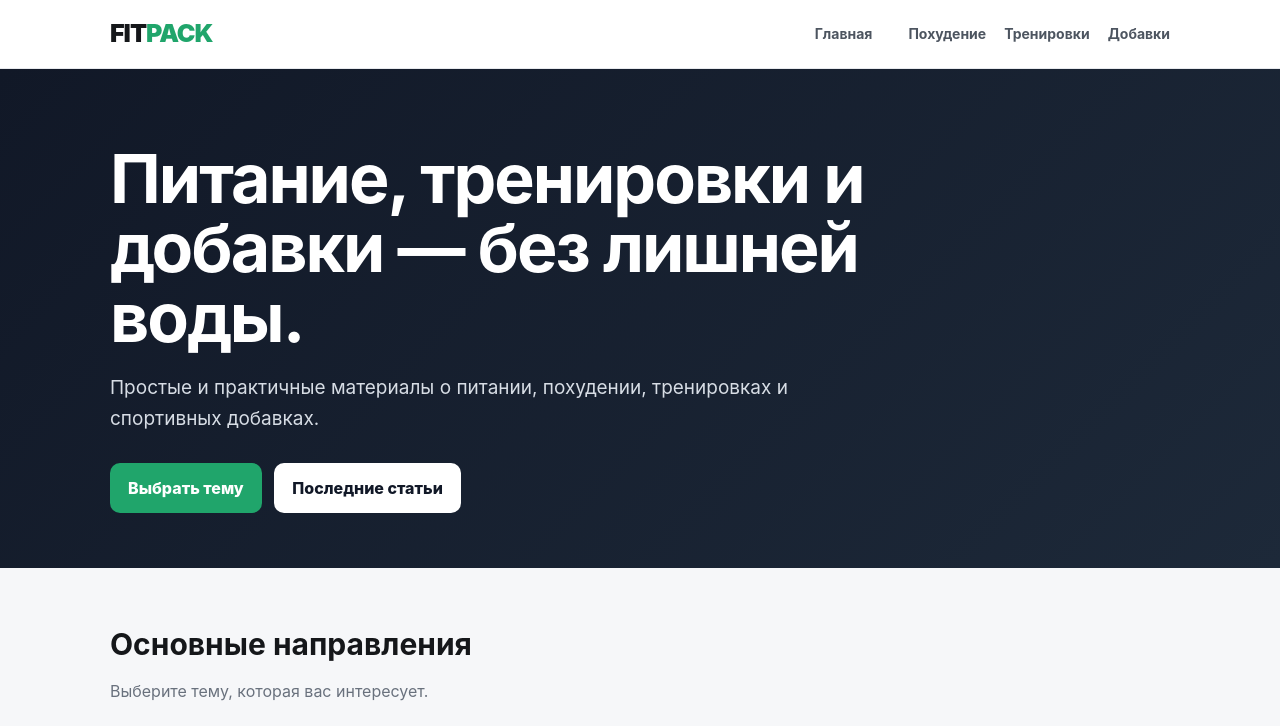
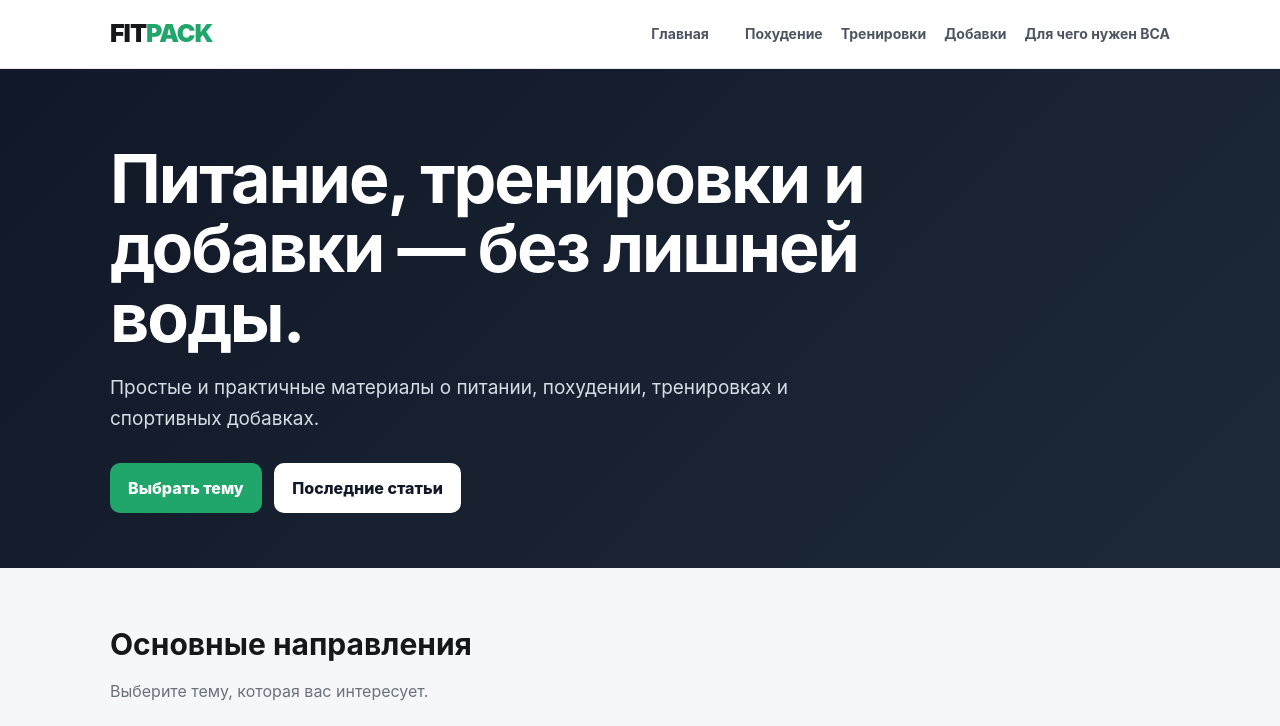
Before and after one commit to baron1337-cc/FitPack, a plain HTML site: page index.html in a window 1280 px wide. Shown: the top 726 px of the page. Drawn offline with Linux system fonts and the light colour scheme.

Commit message:
index.html

```diff
--- a/index.html
+++ b/index.html
@@ -22,6 +22,7 @@
   <a href="weight-loss.html">Похудение</a>
   <a href="training.html">Тренировки</a>
   <a href="supplements.html">Добавки</a>
+  <a href="bcaa.html">Для чего нужен BCA</a>
 </nav></div></header>
 
 <main>
```
